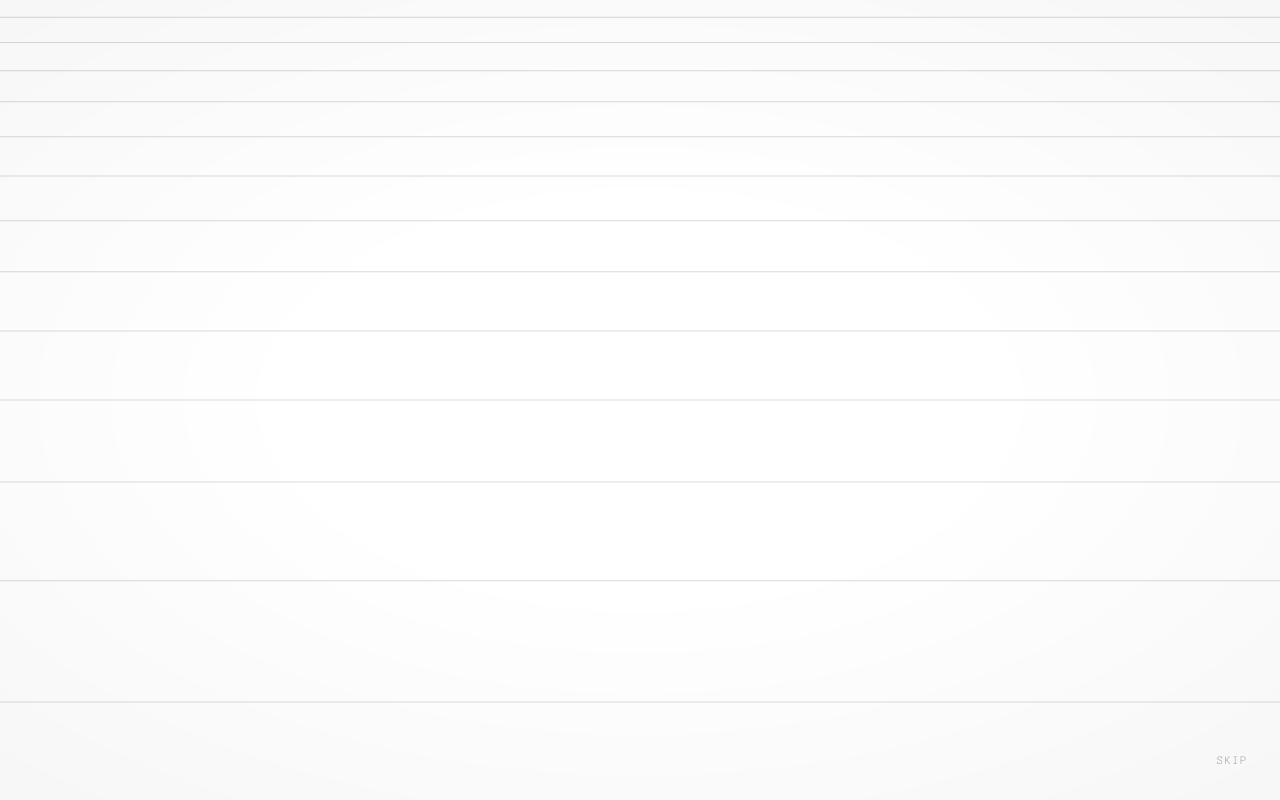
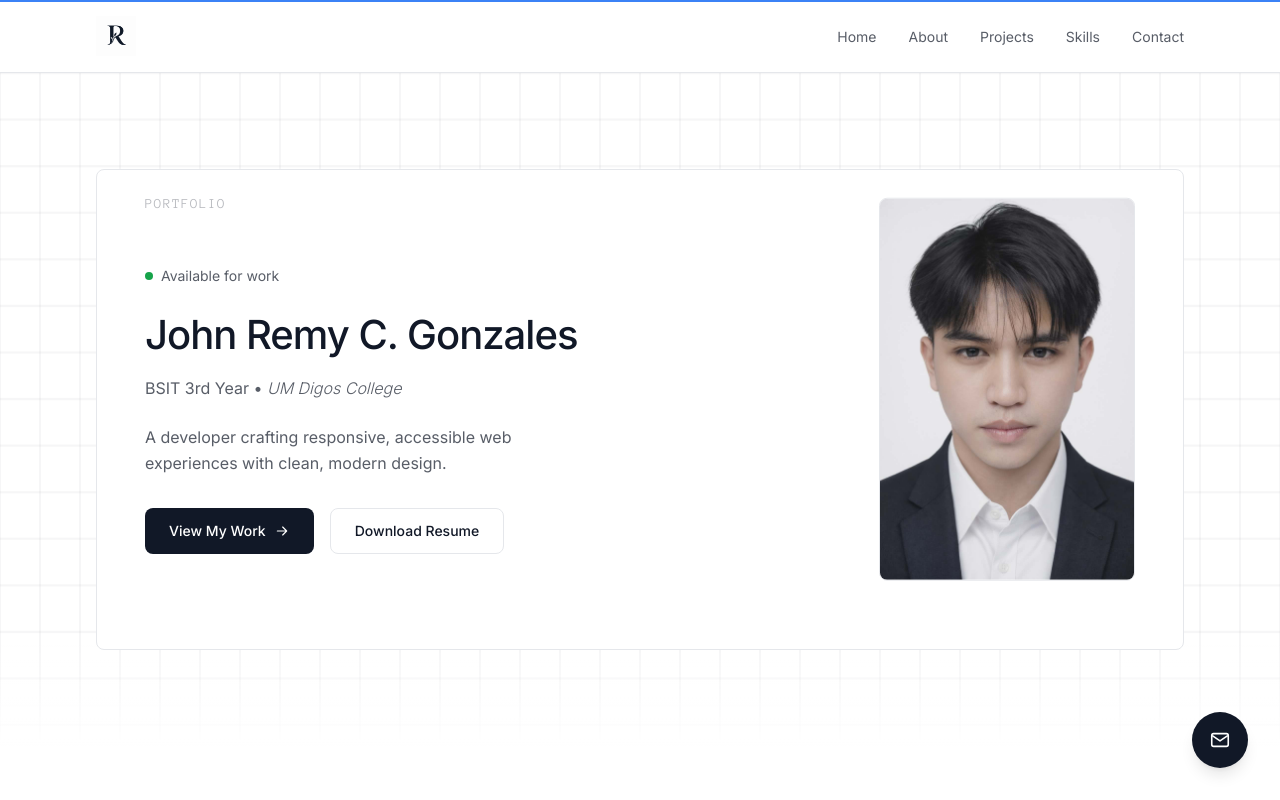
Before and after one commit to Reym-Tech/PersonalPortfolio, a React (Create React App) app: page / in a window 1280 px wide. Shown: the top 800 px of the page. Built offline with nearby package versions, Linux system fonts and the light colour scheme.

Commit message:
060126_1430: Added transition to the Hero section to match Entry animation.

```diff
--- a/src/App.js
+++ b/src/App.js
@@ -325,14 +325,13 @@ function PortfolioContent() {
     transition: { duration: 0.5, delay, ease: "easeOut" },
   });
 
-  // Hero entrance begins when the overlay starts its exit, so content builds
-  // through the dissolving overlay and lands exactly as it clears.
+  // Hero content staggers in after the card push lands (~1.7 s into the 2.1 s scale).
   const heroReveal = (delay = 0) => ({
-    initial: reduceMotion ? { opacity: 0 } : { opacity: 0, y: 24 },
-    animate: introExiting ? { opacity: 1, y: 0 } : reduceMotion ? { opacity: 0 } : { opacity: 0, y: 24 },
+    initial: reduceMotion ? { opacity: 0 } : { opacity: 0, y: 12 },
+    animate: introExiting ? { opacity: 1, y: 0 } : reduceMotion ? { opacity: 0 } : { opacity: 0, y: 12 },
     transition: {
-      duration: reduceMotion ? 0.3 : 0.65,
-      delay: reduceMotion ? 0 : delay + 0.35,
+      duration: reduceMotion ? 0.3 : 0.6,
+      delay: reduceMotion ? delay * 0.1 : 1.7 + delay,
       ease: [0.22, 1, 0.36, 1],
     },
   });
@@ -737,7 +736,21 @@ function PortfolioContent() {
       <section id="home" className="relative scroll-mt-20">
         <LineGrid />
         <div className="mx-auto max-w-6xl px-6 py-24 md:px-8">
-          <div className={`relative overflow-hidden rounded-[8px] border ${BORDER} bg-elegant-surface p-8 md:p-12`}>
+          <motion.div
+            className={`relative overflow-hidden rounded-[8px] border ${BORDER} bg-elegant-surface p-8 md:p-12`}
+            initial={reduceMotion ? { opacity: 0 } : { scale: 0.06, opacity: 0 }}
+            animate={
+              introExiting
+                ? { scale: 1, opacity: 1 }
+                : reduceMotion
+                ? { opacity: 0 }
+                : { scale: 0.06, opacity: 0 }
+            }
+            transition={{
+              duration: reduceMotion ? 0.3 : 2.1,
+              ease: reduceMotion ? "easeOut" : [0, 0, 0.58, 1],
+            }}
+          >
             <span
               aria-hidden="true"
               className="absolute top-6 font-mono text-sm uppercase tracking-widest text-elegant-text/30"
@@ -787,7 +800,7 @@ function PortfolioContent() {
                 </Parallax>
               </motion.div>
             </div>
-          </div>
+          </motion.div>
         </div>
       </section>
 
--- a/src/elegant/EntryTransition.js
+++ b/src/elegant/EntryTransition.js
@@ -74,64 +74,84 @@ function ArchGrid() {
   );
 }
 
-// Slow cinematic drift: starts overhead, gently pushes into the space.
-// On exit, lifts away — ascending through the void.
-function CameraRig({ exiting }) {
+// phaseRef holds "intro" | "exit" so useFrame can read it without
+// triggering re-renders on every frame.
+function CameraRig({ phaseRef }) {
   useFrame((state, delta) => {
-    if (!exiting.current) {
+    const phase = phaseRef.current;
+
+    if (phase === "exit") {
+      // Rush forward through the grid — mirrors the hero card scaling up beneath.
+      state.camera.position.y += (2.5 - state.camera.position.y) * Math.min(1, delta * 1.5);
+      state.camera.position.z += (3.5 - state.camera.position.z) * Math.min(1, delta * 1.5);
+    } else {
+      // Slow cinematic drift overhead during void initialization.
       state.camera.position.y += (9 - state.camera.position.y) * Math.min(1, delta * 0.3);
       state.camera.position.z += (10 - state.camera.position.z) * Math.min(1, delta * 0.3);
-    } else {
-      state.camera.position.y += (18 - state.camera.position.y) * Math.min(1, delta * 1.8);
     }
     state.camera.lookAt(0, 0, 0);
   });
   return null;
 }
 
-function Scene({ exiting }) {
+function Scene({ phaseRef }) {
   return (
     <>
       <color attach="background" args={["#FFFFFF"]} />
       <ambientLight intensity={1.8} />
       <ArchGrid />
-      <CameraRig exiting={exiting} />
+      <CameraRig phaseRef={phaseRef} />
     </>
   );
 }
 
-// Sequence 1 — Void Initialization:
-//   1. White void breathes; camera drifts overhead.
-//   2. Drafting grid draws itself from center outward (~2.5 s).
-//   3. Identity card assembles over the grid — eyebrow, name, rule, tagline.
-//   4. 0.8 s hold at full composition.
-//   5. Exit: card lifts away, overlay fades — white dissolves into white Hero.
-//      onComplete fires when Hero is fully visible.
+// Entry sequence:
+//   Sequence 1 — Void Initialization (0 – 3.2 s):
+//     White void; camera drifts overhead; drafting grid draws itself outward.
+//   Sequence 2 — 3D Camera Push (3.2 – 5.3 s):
+//     Overlay dissolves over 2 s while camera rushes forward through the grid;
+//     the real hero section scales in underneath (handled in App.js).
 //
 // prefers-reduced-motion and absent WebGL skip straight to onComplete.
 export function EntryTransition({ onComplete, onExitBegin }) {
   const reduceMotion = useReducedMotion();
   const [supported] = useState(hasWebGL);
   const [phase, setPhase] = useState("intro");
-  const exiting = useRef(false);
+  const phaseRef = useRef("intro");
+  // Refs keep callbacks fresh without making them effect dependencies.
+  // This prevents the heart-counter's 200 ms setState from resetting the
+  // sequence timers every render.
+  const onExitBeginRef = useRef(onExitBegin);
+  const onCompleteRef = useRef(onComplete);
+  useEffect(() => { onExitBeginRef.current = onExitBegin; });
+  useEffect(() => { onCompleteRef.current = onComplete; });
+
+  const t1Ref = useRef(null);
 
   const skip = reduceMotion || !supported;
 
+  // beginExit has no external deps so its identity is stable — safe for
+  // event-listener and timer effects to depend on without re-running.
   const beginExit = useCallback(() => {
-    exiting.current = true;
+    clearTimeout(t1Ref.current);
+    phaseRef.current = "exit";
     setPhase("exit");
-    onExitBegin?.();
-  }, [onExitBegin]);
+    onExitBeginRef.current?.();
+  }, []);
 
   useEffect(() => {
     if (skip) {
-      onExitBegin?.();
-      onComplete();
+      onExitBeginRef.current?.();
+      onCompleteRef.current?.();
       return undefined;
     }
-    const timer = setTimeout(beginExit, 3200);
-    return () => clearTimeout(timer);
-  }, [skip, onComplete, onExitBegin, beginExit]);
+
+    t1Ref.current = setTimeout(beginExit, 3200);
+
+    return () => {
+      clearTimeout(t1Ref.current);
+    };
+  }, [skip, beginExit]);
 
   // Lock scroll while the overlay owns the screen.
   useEffect(() => {
@@ -165,12 +185,12 @@ export function EntryTransition({ onComplete, onExitBegin }) {
       initial={{ opacity: 1 }}
       animate={{ opacity: isExiting ? 0 : 1 }}
       transition={{
-        duration: isExiting ? 0.9 : 0,
-        delay: isExiting ? 0.22 : 0,
+        duration: isExiting ? 2.0 : 0,
+        delay: isExiting ? 0.1 : 0,
         ease: [0.65, 0, 0.35, 1],
       }}
       onAnimationComplete={() => {
-        if (isExiting) onComplete();
+        if (isExiting) onCompleteRef.current?.();
       }}
       role="presentation"
     >
@@ -188,7 +208,7 @@ export function EntryTransition({ onComplete, onExitBegin }) {
           gl={{ antialias: true, powerPreference: "high-performance" }}
         >
           <Suspense fallback={null}>
-            <Scene exiting={exiting} />
+            <Scene phaseRef={phaseRef} />
           </Suspense>
         </Canvas>
       </motion.div>
@@ -203,21 +223,6 @@ export function EntryTransition({ onComplete, onExitBegin }) {
         }}
       />
 
-      {/* Identity card — minimal monochromatic typography over the grid. */}
-      <motion.div
-        className="pointer-events-none absolute inset-0 flex flex-col items-center justify-center px-6 text-center"
-        initial={{ opacity: 0 }}
-        animate={isExiting ? { opacity: 0, y: -14 } : { opacity: 1, y: 0 }}
-        transition={{
-          duration: isExiting ? 0.32 : 0.7,
-          delay: isExiting ? 0 : 0.55,
-          ease: [0.65, 0, 0.35, 1],
-        }}
-        aria-hidden="true"
-      >
-
-      </motion.div>
-
       <button
         type="button"
         onClick={beginExit}
```
Also changed, not shown: ENTRY_SEQUENCES.png.
